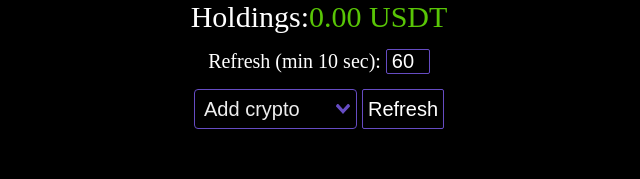
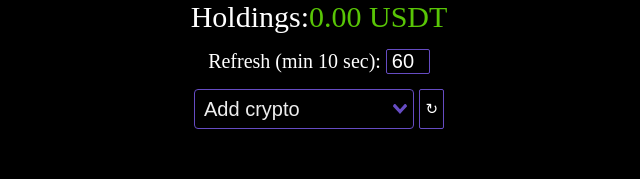
Before and after one commit to JollyR0ger42/crypto-counter, a Vue app: page / in a window 1280 px wide. Shown: the top 179 px of the page, without its empty margins (321-961 px from the left). Built offline with nearby package versions, Linux system fonts and the light colour scheme.

Commit message:
minor style fixes

```diff
--- a/src/components/AppSelect.vue
+++ b/src/components/AppSelect.vue
@@ -55,7 +55,7 @@ export default {
           }, 333)
         } else {
           clearInterval(this.intervalId)
-          this.refreshButtonText = 'Refresh'
+          this.refreshButtonText = '↻'
         }
       },
       immediate: true
@@ -80,13 +80,14 @@ export default {
 .app-select {
   width: 250px;
   display: flex;
-  margin: 15px;
+  margin: 15px 0;
 
   &__refresh {
     border: solid 1.5px #664cc3;
     border-radius: 2px;
     padding: 5px;
     margin-left: 5px;
+    font-size: 0.75rem;
   }
 
   &__vselect {
```
